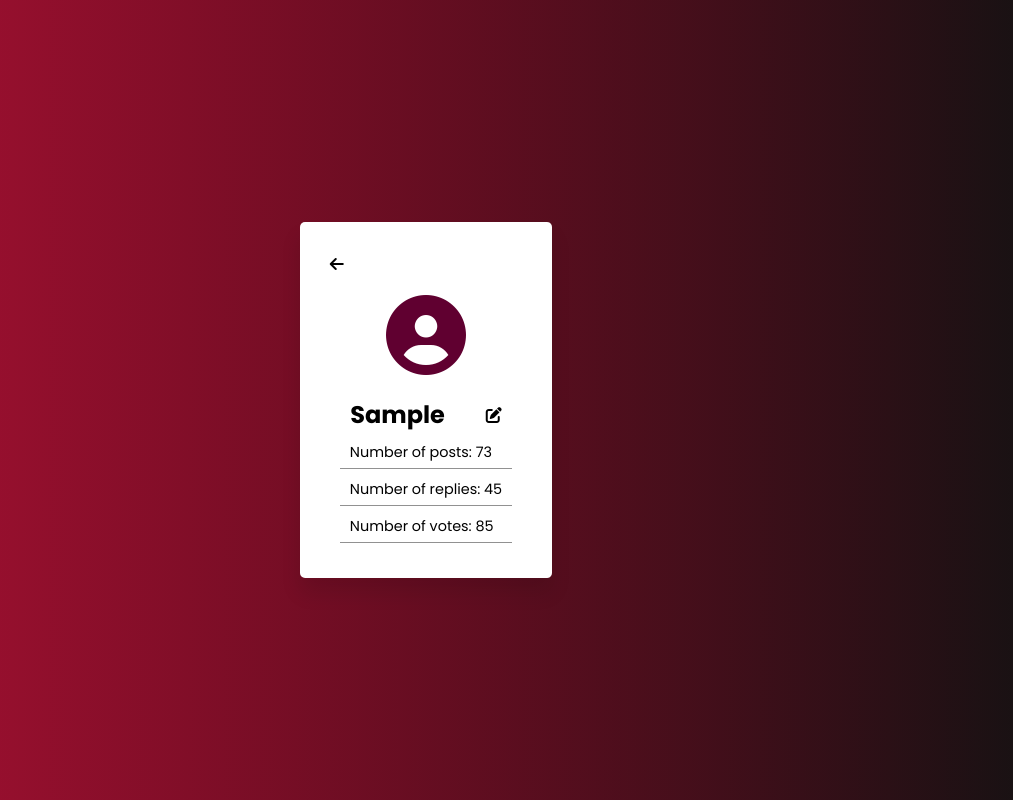
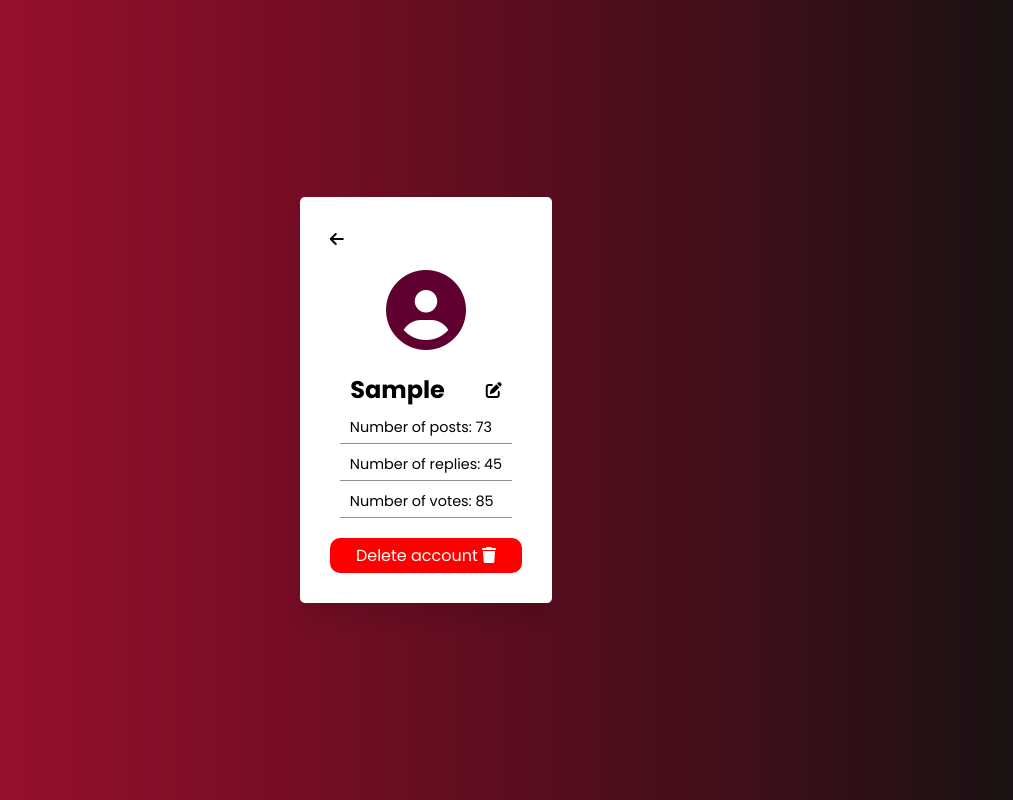
Before and after one commit to iam-hbk/Binary-Beasts, a PHP site: page /forum/editProfile.php in a window 1280 px wide. Shown: the whole page, without its empty margins (214-1227 px from the left). Run offline with PHP 8.4, Linux system fonts and the light colour scheme; the visitor is signed in with stand-in values (Sample User, id 1); some libraries are stand-ins or nearby versions.

Commit message:
Before Lorem

```diff
--- a/forum/editProfile.php
+++ b/forum/editProfile.php
@@ -53,7 +53,8 @@ if (isset($_POST["submitEdit"])) {
         <div class="info posts">Number of posts: 73</div>
         <div class="info replies">Number of replies: 45</div>
         <div class="info votes">Number of votes: 85</div>
-        <div class="errors"><?php echo (strlen($error) > 0) ? $error : ""; ?></div>
+        <div id="deleteAcc">Delete account <i class="fas fa-trash"></i></div>
+        <?php if (strlen($error) > 0) {echo '<div class="errors">' . $error . '</div>';}?>
     </div>
     </form>
     <script src="https://ajax.googleapis.com/ajax/libs/jquery/3.5.1/jquery.min.js"></script>
@@ -75,9 +76,10 @@ if (isset($_POST["submitEdit"])) {
             setTimeout(() => {
                 $(".errors").toggle();
             }, 4000);
+            $("#deleteAcc").click(()=>{
 
-
+            })
         });
-    </script>
+    </script
 </body>
 </html>
--- a/forum/index.php
+++ b/forum/index.php
@@ -40,7 +40,7 @@ while($data = mysqli_fetch_assoc($res)){
   $since_start = $start_date->diff(new DateTime());
   $newTdate = ($since_start->y > 0 ? $since_start->y.' years ago' :
     ($since_start->m > 0 ? $since_start->m.'months ago':
-    ($since_start->d > 0 ? $since_start->d.'days ago'  :
+    ($since_start->d > 0 ? $since_start->d.'d ago'  :
     ($since_start->h > 0 ? $since_start->h.'h ago'     :
     ($since_start->i > 0 ? $since_start->i.'m ago'     :
     ($since_start->s > 0 ? $since_start->s.'s ago': '-' ))))))
--- a/forum/signInAndUp.css
+++ b/forum/signInAndUp.css
@@ -311,3 +311,15 @@ div#successfully{
   -ms-border-radius: 10px;
   -o-border-radius: 10px;
 }
+#deleteAcc{
+  text-align: center;
+  color: white;
+  margin-top: 20px;
+  padding: 5px 10px;
+  border-radius: 10px;
+  background-color: red;
+  -webkit-border-radius: 10px;
+  -moz-border-radius: 10px;
+  -ms-border-radius: 10px;
+  -o-border-radius: 10px;
+}
--- a/header.php
+++ b/header.php
@@ -31,7 +31,7 @@
           ></span
         >
         <span class="tab"
-          ><a class="anchorHeader" id="forum" href="forum/index.php">Forum</a></span
+          ><a class="anchorHeader" id="forum" href="forum/index.php">Community</a></span
         >
         <span class="tab"
           ><a class="anchorHeader" id="getHelp" href="#getHelp"
```
Also changed, not shown: forum/topic.php (+4 -12 lines), forum/replyOfReply.php (deleted).
